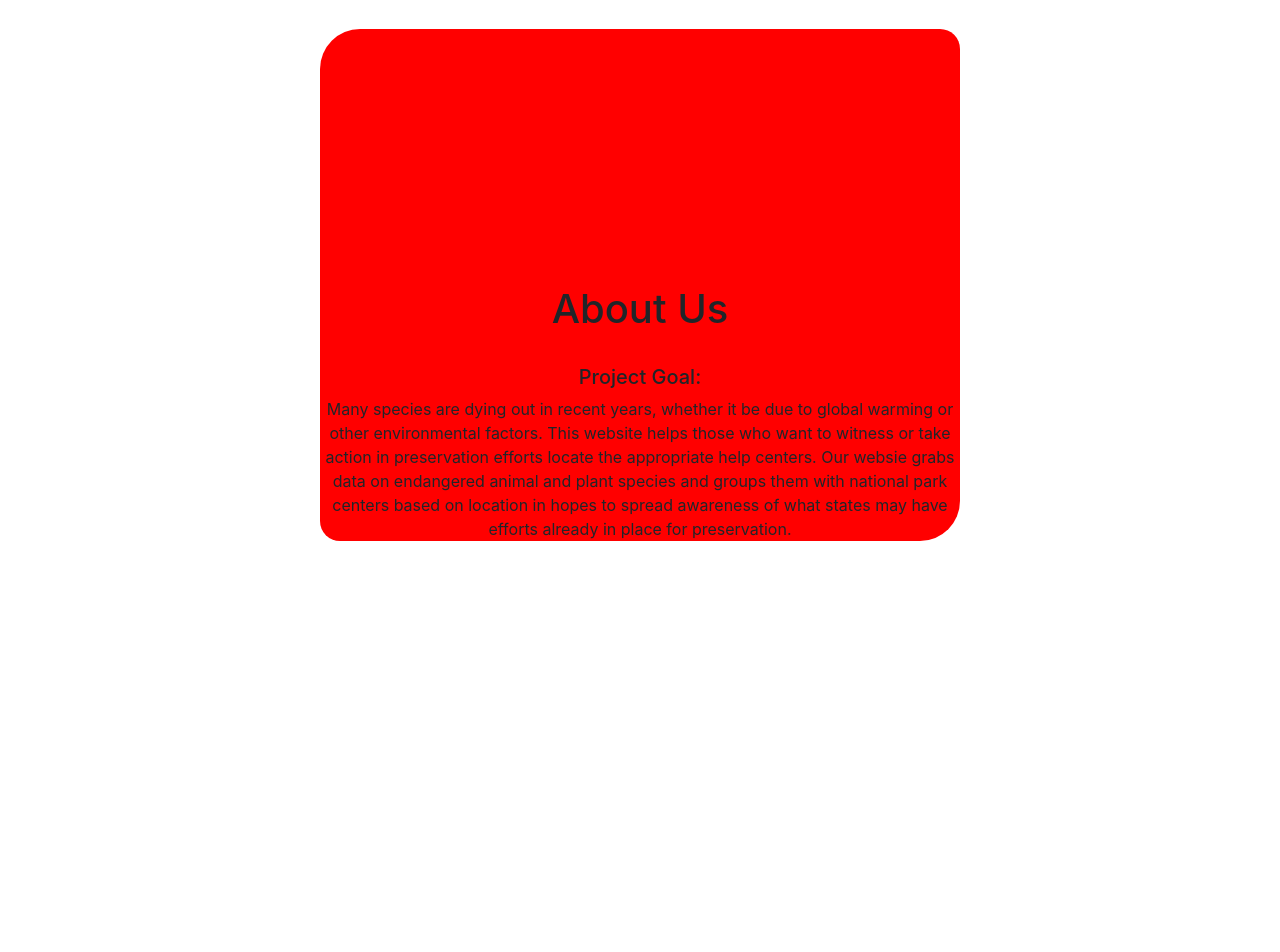
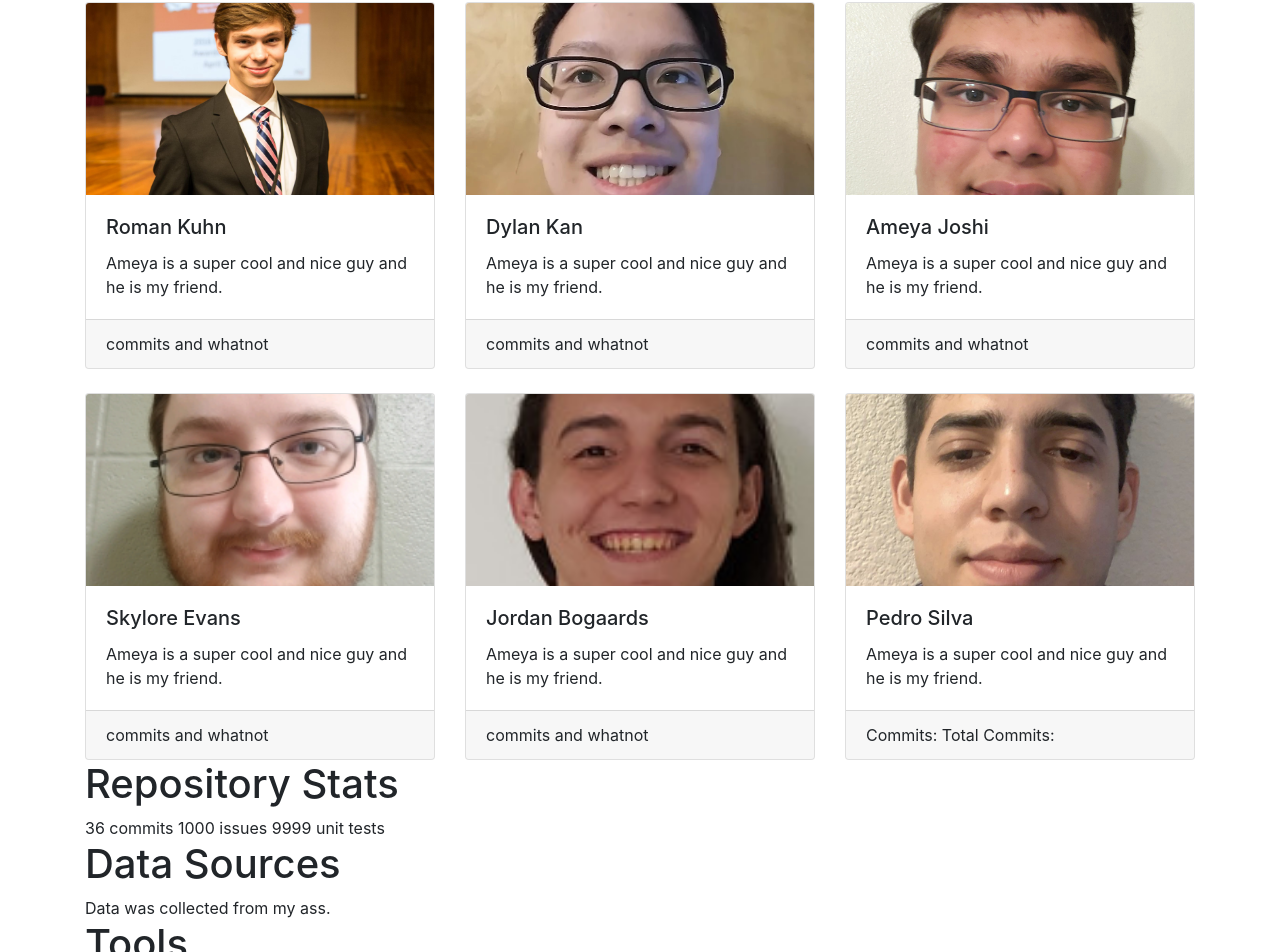
Before and after one commit to thekuhninator/park_protection, a React (Create React App) app: page /About in a window 1280 px wide. Shown: the part 283-1235 px from the top of the page. Before the commit the page ends 840 px from the top, so only its background shows below. Built offline with nearby package versions, Linux system fonts and the light colour scheme; the HTML template or start-up script is replaced by a standard one.

Commit message:
Added cards to the about page as well as some information below

```diff
--- a/src/About.js
+++ b/src/About.js
@@ -1,5 +1,16 @@
 import React, {Component} from 'react';
 import styled from 'styled-components';
+import Container from 'react-bootstrap/Container';
+import Card from 'react-bootstrap/Card';
+import CardDeck from 'react-bootstrap/CardDeck';
+import Image from 'react-bootstrap/Image'
+
+import roman from './Assets/img/headshots/roman.jpeg'
+import dylan from './Assets/img/headshots/dylan.jpg'
+import ameya from './Assets/img/headshots/ameya.jpeg'
+import skylore from './Assets/img/headshots/skylore.jpeg'
+import jordan from './Assets/img/headshots/jordan.jpg'
+import pedro from './Assets/img/headshots/pedro.jpeg'
 
 
 const AboutBox = styled('div')`
@@ -13,21 +24,120 @@ const AboutBox = styled('div')`
   border-radius: 40px 20px;
 `;
 
+const ImageBoxLong = styled('img')`
+	width: 500px;
+	height: 500px;
+`;
+
+
 function About() {
   return (
-    <AboutBox>
+		<Container>
       <h1 align="center">About Us</h1>
       <br></br>
-      <h5 align="center">Project Goal:</h5>
+      <h4 align="center">Project Goal:</h4>
       <p align="center"> Many species are dying out in recent years, whether
         it be due to global warming or other environmental factors. This website
-        helps those who want to witness or take action in preservation efforts
+        helps those who want to witness4 or take action in preservation efforts
         locate the appropriate help centers. Our websie grabs data on endangered
         animal and plant species and groups them with national park centers based
         on location in hopes to spread awareness of what states may have efforts
         already in place for preservation. </p>
-    </AboutBox>
 
+			<div>
+			<CardDeck>
+				<Card>
+					<Card.Img variant="top" src={roman} />
+					<Card.Body>
+						<Card.Title> Roman Kuhn </Card.Title>
+						<Card.Text>
+							Ameya is a super cool and nice guy and he is my friend.
+						</Card.Text>
+					</Card.Body>
+					<Card.Footer>
+						commits and whatnot
+					</Card.Footer>
+				</Card>
+				<Card>
+					<Card.Img variant="top" src={dylan} />
+					<Card.Body>
+						<Card.Title> Dylan Kan </Card.Title>
+						<Card.Text>
+							Ameya is a super cool and nice guy and he is my friend.
+						</Card.Text>
+					</Card.Body>
+					<Card.Footer>
+						commits and whatnot
+					</Card.Footer>
+				</Card>
+				<Card>
+					<Card.Img variant="top" src={ameya} />
+					<Card.Body>
+						<Card.Title> Ameya Joshi </Card.Title>
+						<Card.Text>
+							Ameya is a super cool and nice guy and he is my friend.
+						</Card.Text>
+					</Card.Body>
+					<Card.Footer>
+						commits and whatnot
+					</Card.Footer>
+				</Card>
+				</CardDeck>
+				</div>
+				<br />
+
+				<CardDeck>
+					<Card>
+						<Card.Img variant="top" src={skylore} />
+						<Card.Body>
+							<Card.Title> Skylore Evans </Card.Title>
+							<Card.Text>
+								Ameya is a super cool and nice guy and he is my friend.
+							</Card.Text>
+						</Card.Body>
+						<Card.Footer>
+							commits and whatnot
+						</Card.Footer>
+					</Card>
+					<Card>
+						<Card.Img variant="top" src={jordan} />
+						<Card.Body>
+							<Card.Title> Jordan Bogaards </Card.Title>
+							<Card.Text>
+								Ameya is a super cool and nice guy and he is my friend.
+							</Card.Text>
+						</Card.Body>
+						<Card.Footer>
+							commits and whatnot
+						</Card.Footer>
+
+
+
+					</Card>
+					<Card>
+						<Card.Img variant="top" src={pedro} />
+						<Card.Body>
+							<Card.Title> Pedro Silva </Card.Title>
+							<Card.Text>
+								Ameya is a super cool and nice guy and he is my friend.
+							</Card.Text>
+						</Card.Body>
+						<Card.Footer>
+							Commits:
+							Total Commits:
+						</Card.Footer>
+					</Card>
+			</CardDeck>
+			<h1> Repository Stats </h1>
+			36 commits 1000 issues 9999 unit tests
+			<h1> Data Sources </h1>
+			Data was collected from my ass.
+			<h1> Tools </h1>
+			Tools used for scraping stuff included...
+			Gitlab Repository
+			Postman Api
+
+		</Container>
   );
 }
 
```
